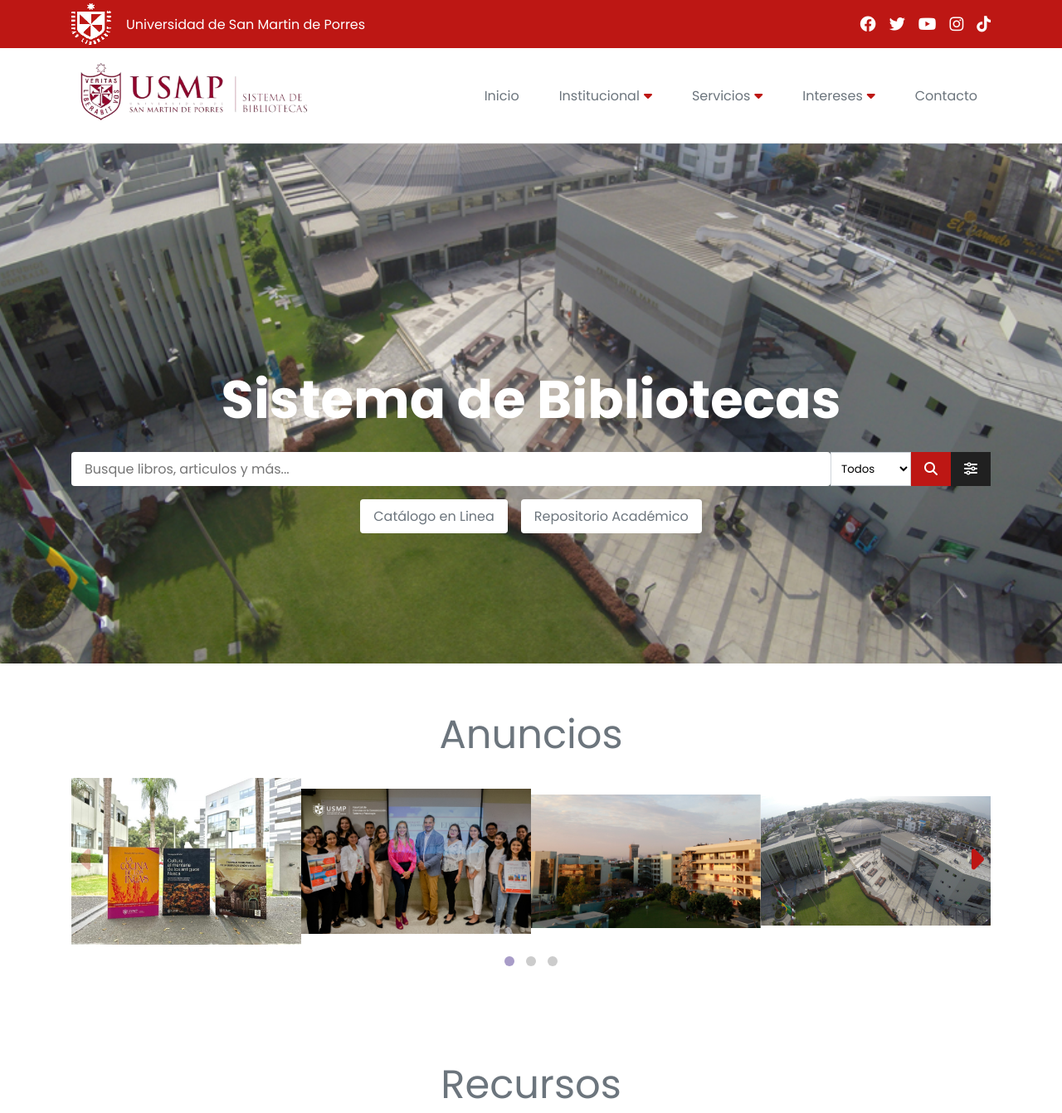
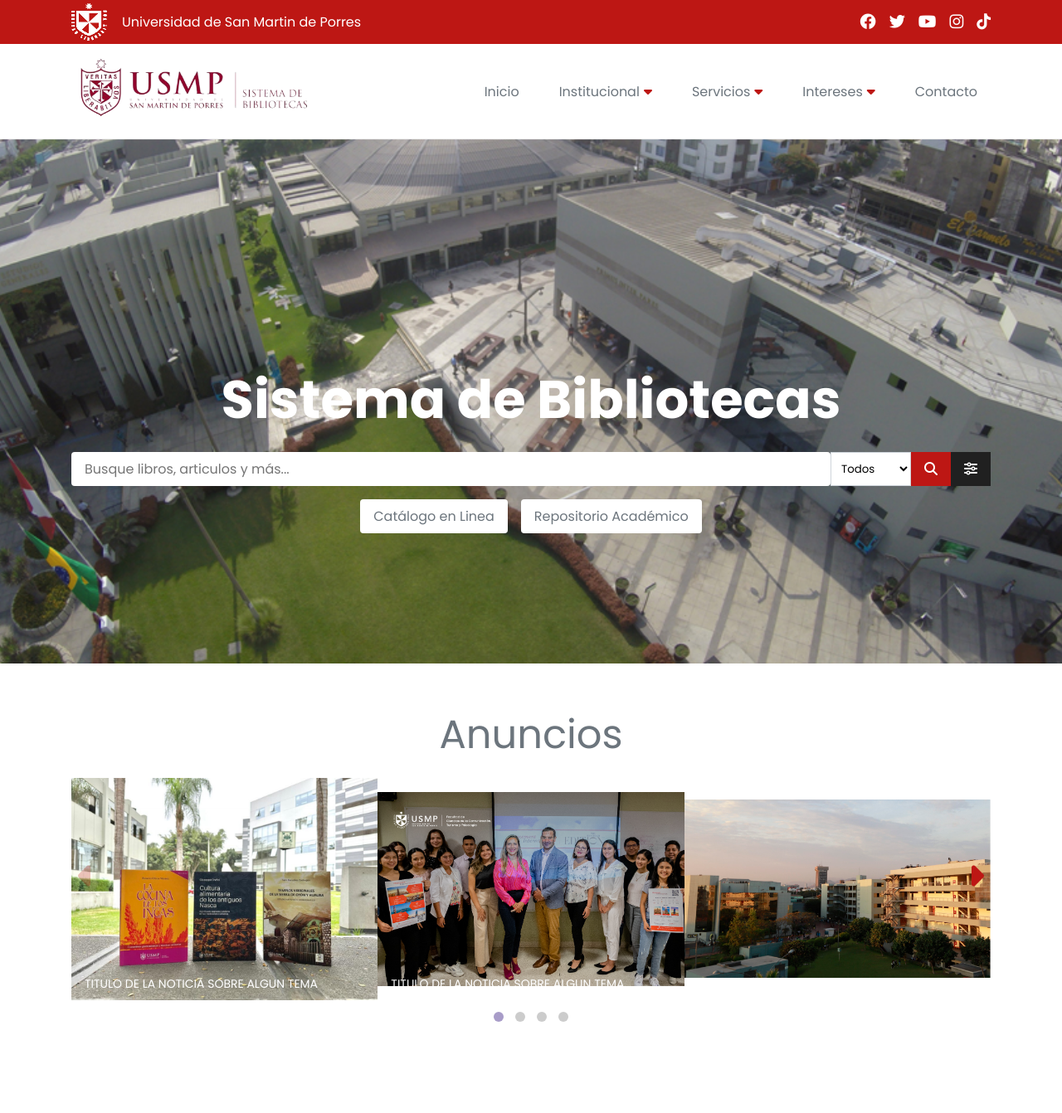
Before and after one commit to abelssc/unsmp, a PHP site: page / in a window 1280 px wide. Shown: the top 1342 px of the page at 83% size. Run offline with PHP 8.4, Linux system fonts and the light colour scheme.

Commit message:
pequenios cambios disenio

```diff
--- a/assets/css/styles.css
+++ b/assets/css/styles.css
@@ -227,7 +224,8 @@ body {
   gap: 1rem;
 }
 .header__barra .header__nombre_usmp img {
-  width: 50px;
+  width: 45px;
+  height: 45px;
 }
 .header__barra .header__nombre_usmp span {
   font-size: 1rem;
@@ -551,6 +549,22 @@ body {
   scrollbar-width: none;
   position: relative;
 }
+.glider .glider-item {
+  position: relative;
+}
+.glider .glider-item .anuncios__content {
+  position: absolute;
+  bottom: 0;
+}
+.glider .glider-item .anuncios__content h3 {
+  width: 100%;
+  padding: 1rem;
+  color: #fff;
+  font-size: 14px;
+  font-weight: 400;
+  text-align: center;
+  text-transform: uppercase;
+}
 
 .glider-prev, .glider-next {
   border-radius: 50%;
--- a/assets/sass/_anuncios.scss
+++ b/assets/sass/_anuncios.scss
@@ -7,6 +7,22 @@
     //firefox
     scrollbar-width: none;
     position: relative;
+    .glider-item{
+        position: relative;
+        .anuncios__content{
+            position: absolute;
+            bottom: 0;
+            h3{
+                width: 100%;
+                padding: 1rem;
+                color: variables.$white;
+                font-size: 14px;
+                font-weight: 400;
+                text-align: center;
+                text-transform: uppercase;
+            }
+        }
+    }
 }
 .glider-prev,.glider-next{
     border-radius: 50%;
--- a/assets/sass/_globals.scss
+++ b/assets/sass/_globals.scss
@@ -77,10 +77,11 @@ section h2{
 .contenido_principal .container{
     display: grid;
     grid-template-columns: 1fr;
-    padding-top: 50px;
+    padding-top: 5rem;
     gap: 1rem;
     @include mixins.md{
         grid-template-columns: 1fr 3fr;
+        gap: 5rem;
     }
 }
 .btn{
@@ -159,7 +160,7 @@ details{
         color: variables.$txt-secondary;
 
         &::marker{
-            color: variables.$txt-primary;
+            // color: variables.$txt-primary;
         }
     }
 }
--- a/assets/sass/_header.scss
+++ b/assets/sass/_header.scss
@@ -32,7 +32,8 @@ body{
         align-items: center;
         gap: 1rem;
         img{
-            width: 50px;
+            width: 45px;
+            height: 45px;
         }
         span{
             font-size: 1rem;
--- a/index.html
+++ b/index.html
@@ -19,7 +19,7 @@
         <div class="header__barra">
             <div class="container">
                 <div class="header__nombre_usmp">
-                    <img src="./assets/img/logo_usmp.png" alt="" height="50px">
+                    <img src="./assets/img/logo_usmp.png" alt="" height="45px" width="45px">
                     <span>Universidad de San Martin de Porres</span>
                 </div>
                 <div class="header__enlaces">
@@ -294,18 +294,78 @@
             <h2>Anuncios</h2>
             <div class="glider-contain">
                 <div class="glider">
-                    <div><img src="assets/img/libros noticias.jpeg" alt=""></div>
-                    <div><img src="assets/img/noticia mesa de trabajo.jpg" alt=""></div>
-                    <div><img src="assets/img/CAMPUS.jpg" alt=""></div>
-                    <div><img src="assets/img/facultad_ingenieria_acreditacion.jpg" alt=""></div>
-                    <div><img src="assets/img/libros noticias.jpeg" alt=""></div>
-                    <div><img src="assets/img/noticia mesa de trabajo.jpg" alt=""></div>
-                    <div><img src="assets/img/CAMPUS.jpg" alt=""></div>
-                    <div><img src="assets/img/facultad_ingenieria_acreditacion.jpg" alt=""></div>
-                    <div><img src="assets/img/libros noticias.jpeg" alt=""></div>
-                    <div><img src="assets/img/noticia mesa de trabajo.jpg" alt=""></div>
-                    <div><img src="assets/img/CAMPUS.jpg" alt=""></div>
-                    <div><img src="assets/img/facultad_ingenieria_acreditacion.jpg" alt=""></div>
+                    <div class="glider-item">
+                        <img src="assets/img/libros noticias.jpeg" alt="">
+                        <div class="anuncios__content">
+                            <h3>Titulo de la noticia sobre algun tema</h3>
+                        </div>
+                    </div>
+                    <div class="glider-item"">
+                        <img src="assets/img/noticia mesa de trabajo.jpg" alt="">
+                        <div class="anuncios__content">
+                            <h3>Titulo de la noticia sobre algun tema</h3>
+                        </div>
+                    </div>
+                    <div class="glider-item"">
+                        <img src="assets/img/CAMPUS.jpg" alt="">
+                        <div class="anuncios__content">
+                            <h3>Titulo de la noticia sobre algun tema</h3>
+                        </div>
+                    </div>
+                    <div class="glider-item"">
+                        <img src="assets/img/facultad_ingenieria_acreditacion.jpg" alt="">
+                        <div class="anuncios__content">
+                            <h3>Titulo de la noticia sobre algun tema</h3>
+                        </div>
+                    </div>
+                    <div class="glider-item"">
+                        <img src="assets/img/libros noticias.jpeg" alt="">
+                        <div class="anuncios__content">
+                            <h3>Titulo de la noticia sobre algun tema</h3>
+                        </div>
+                    </div>
+                    <div class="glider-item"">
+                        <img src="assets/img/noticia mesa de trabajo.jpg" alt="">
+                        <div class="anuncios__content">
+                            <h3>Titulo de la noticia sobre algun tema</h3>
+                        </div>
+                    </div>
+                    <div class="glider-item"">
+                        <img src="assets/img/CAMPUS.jpg" alt="">
+                        <div class="anuncios__content">
+                            <h3>Titulo de la noticia sobre algun tema</h3>
+                        </div>
+                    </div>
+                    <div class="glider-item"">
+                        <img src="assets/img/facultad_ingenieria_acreditacion.jpg" alt="">
+                        <div class="anuncios__content">
+                            <h3>Titulo de la noticia sobre algun tema</h3>
+                        </div>
+                    </div>
+                    <div class="glider-item"">
+                        <img src="assets/img/libros noticias.jpeg" alt="">
+                        <div class="anuncios__content">
+                            <h3>Titulo de la noticia sobre algun tema</h3>
+                        </div>
+                    </div>
+                    <div class="glider-item"">
+                        <img src="assets/img/noticia mesa de trabajo.jpg" alt="">
+                        <div class="anuncios__content">
+                            <h3>Titulo de la noticia sobre algun tema</h3>
+                        </div>
+                    </div>
+                    <div class="glider-item"">
+                        <img src="assets/img/CAMPUS.jpg" alt="">
+                        <div class="anuncios__content">
+                            <h3>Titulo de la noticia sobre algun tema</h3>
+                        </div>
+                    </div>
+                    <div class="glider-item"">
+                        <img src="assets/img/facultad_ingenieria_acreditacion.jpg" alt="">
+                        <div class="anuncios__content">
+                            <h3>Titulo de la noticia sobre algun tema</h3>
+                        </div>
+                    </div>
                 </div>
                 <button aria-label="Previous" class="glider-prev"><i class="fa-solid fa-caret-left"></i></button>
                 <button aria-label="Next" class="glider-next"><i class="fa-solid fa-caret-right"></i></button>
@@ -523,8 +583,8 @@
                     }, {
                         breakpoint: 800,
                         settings: {
-                            slidesToShow: 4,
-                            slidesToScroll: 4
+                            slidesToShow: 3,
+                            slidesToScroll: 3
                         }
                     }
                 ]
```
Also changed, not shown: other parts of assets/css/styles.css (+10 -21 lines), assets/sass/_institucional.scss (+10 -16 lines), 1 other file.
